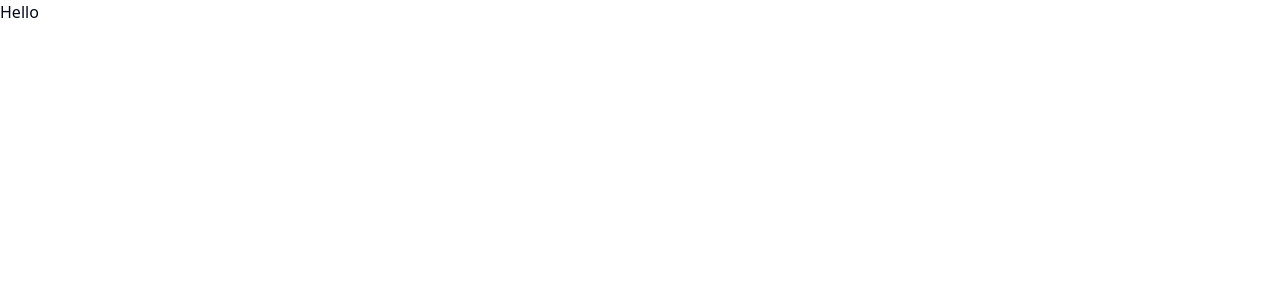
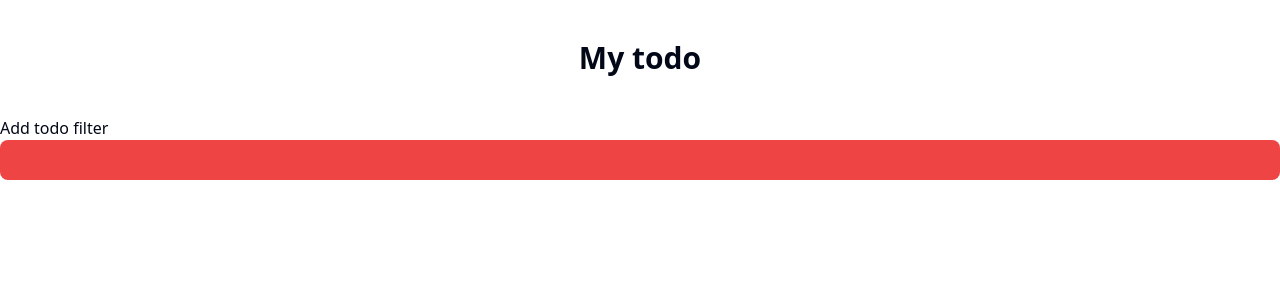
Before and after one commit to hrhabib07/redux-todo-app, a React (Vite) app: page / in a window 1280 px wide. Shown: the top 300 px of the page. Built offline with nearby package versions, Linux system fonts and the light colour scheme.

Commit message:
todo cotnainer created

```diff
--- a/src/components/todo/TodoCard.tsx
+++ b/src/components/todo/TodoCard.tsx
@@ -0,0 +1,16 @@
+const TodoCard = () => {
+  return (
+    <div className=" bg-white rounded-lg flex items-center justify-between  p-3 my-3">
+      <input type="checkbox" />
+      <p className=" font-medium text-lg">Todo Title</p>
+      <p>Time</p>
+      <p>description</p>
+      <div className="flex items-center justify-between">
+        <button className="mx-2">del</button>
+        <button className="mx-2">edit</button>
+      </div>
+    </div>
+  );
+};
+
+export default TodoCard;
--- a/src/components/todo/TodoContainer.tsx
+++ b/src/components/todo/TodoContainer.tsx
@@ -0,0 +1,17 @@
+import { Divide } from "lucide-react";
+import TodoCard from "./TodoCard";
+
+const TodoContainer = () => {
+  return (
+    <div>
+      <div>
+        <h2> Add todo filter</h2>
+      </div>
+      <div className="bg-red-500 w-full h-full p-5 rounded-lg">
+        {/* <div className="font-bold text-2xl bg-white p-3 rounded-lg text-center">There is not pending task.</div> */}
+      </div>
+    </div>
+  );
+};
+
+export default TodoContainer;
--- a/src/components/ui/Container.tsx
+++ b/src/components/ui/Container.tsx
@@ -0,0 +1,11 @@
+import { ReactNode } from "react";
+
+type TContainer = {
+  children: ReactNode;
+};
+
+const Container = ({ children }: TContainer) => {
+  return <div className="h-screen w-full max-w-7xl mx-auto ">{children}</div>;
+};
+
+export default Container;
--- a/src/pages/Todo.tsx
+++ b/src/pages/Todo.tsx
@@ -1,8 +1,12 @@
+import TodoContainer from "../components/todo/TodoContainer";
+import Container from "../components/ui/Container";
+
 const Todo = () => {
   return (
-    <div>
-      <h2>Hello</h2>
-    </div>
+    <Container>
+      <h2 className="text-center font-semibold text-3xl my-10">My todo</h2>
+      <TodoContainer></TodoContainer>
+    </Container>
   );
 };
 
```
